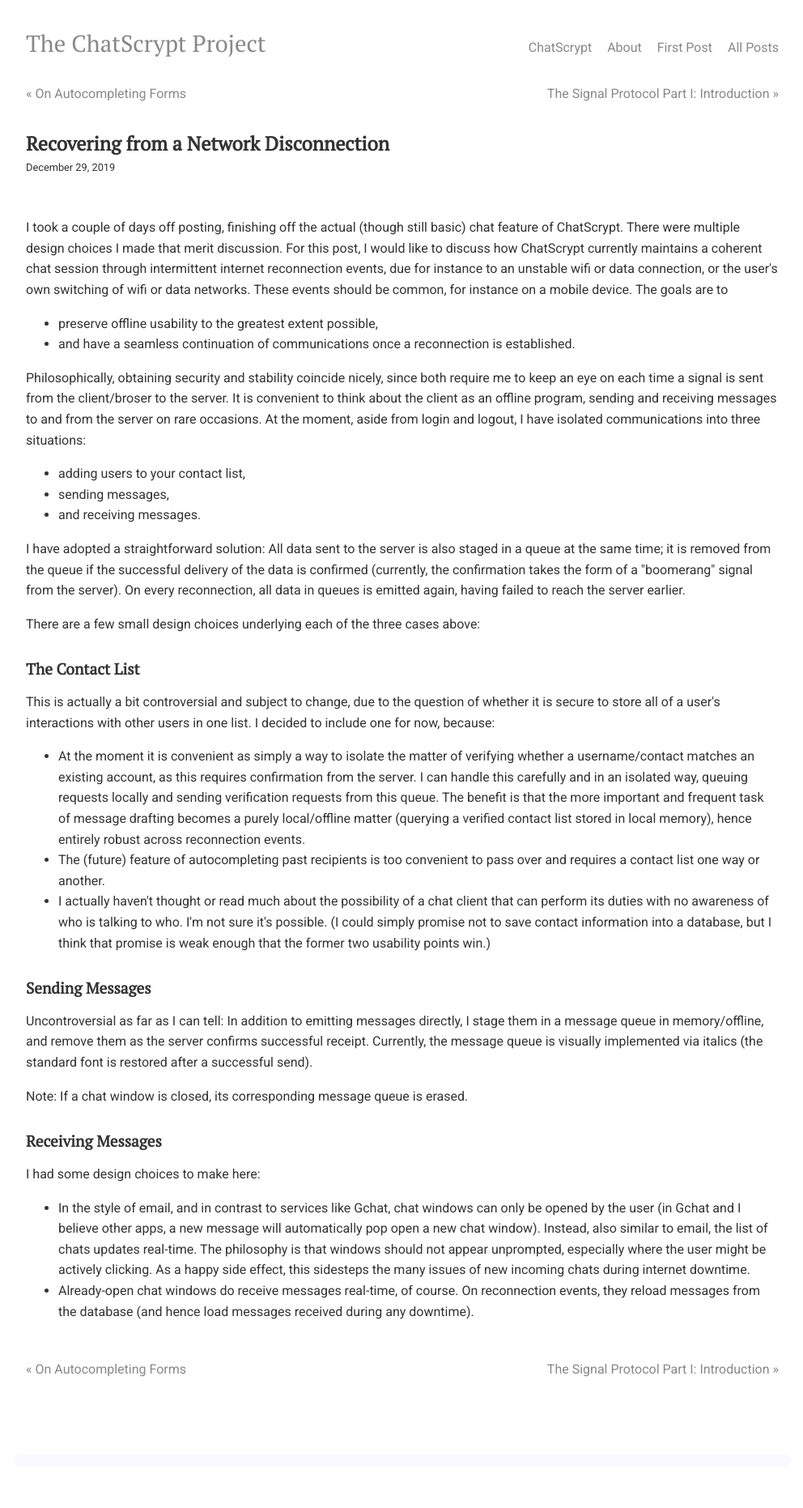
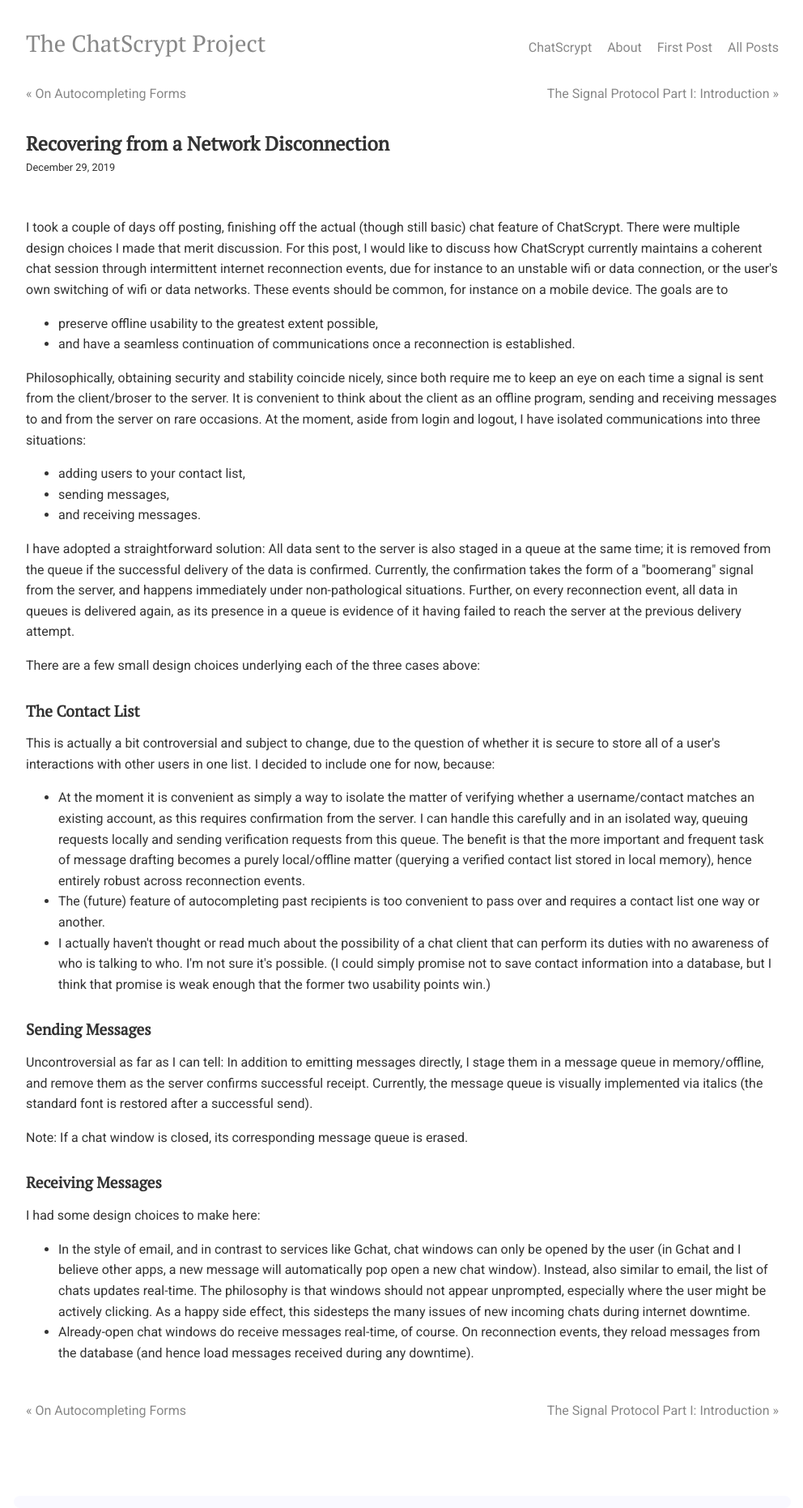
Before and after one commit to chatscrypt/chatscrypt.github.io, a Jekyll site: the page built from _posts/2019-12-29-recovering-from-a-network-disconnection.html, in a window 1280 px wide. Shown: the whole page at 81% size, without its empty margins (143-1135 px from the left). Built offline with Jekyll 4.4.1, drawn with Linux system fonts in a browser that asks for light colours; comment, search, counter and statistics services are not loaded; before the commit the page ends 1811 px from its top, so only the background shows below that.

Commit message:
Update 2019-12-29-recovering-from-a-network-disconnection.html

```diff
--- a/_posts/2019-12-29-recovering-from-a-network-disconnection.html
+++ b/_posts/2019-12-29-recovering-from-a-network-disconnection.html
@@ -21,7 +21,7 @@
 <li> and receiving messages.
 </ul>
 
-<p> I have adopted a straightforward solution: All data sent to the server is also staged in a queue at the same time; it is removed from the queue if the successful delivery of the data is confirmed (currently, the confirmation takes the form of a "boomerang" signal from the server). On every reconnection, all data in queues is emitted again, having failed to reach the server earlier.
+<p> I have adopted a straightforward solution: All data sent to the server is also staged in a queue at the same time; it is removed from the queue if the successful delivery of the data is confirmed. Currently, the confirmation takes the form of a "boomerang" signal from the server, and happens immediately under non-pathological situations. Further, on every reconnection event, all data in queues is delivered again, as its presence in a queue is evidence of it having failed to reach the server at the previous delivery attempt.
 
 <p> There are a few small design choices underlying each of the three cases above:
 
```
